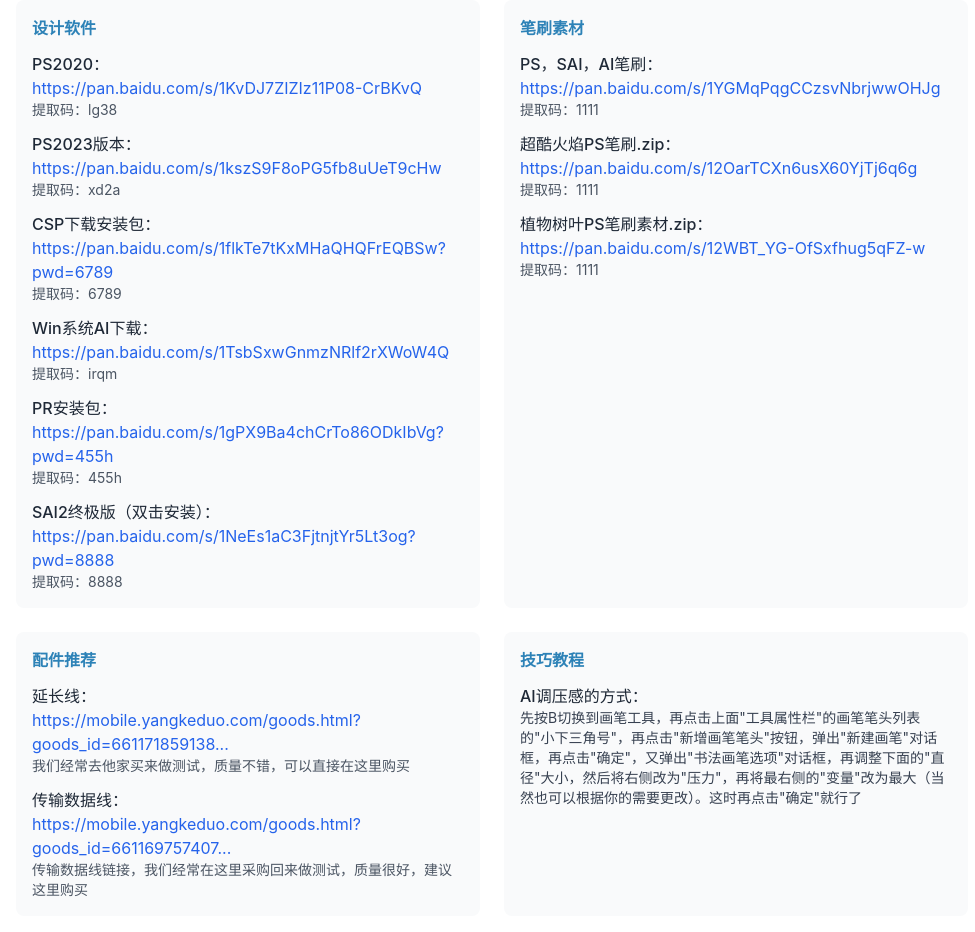
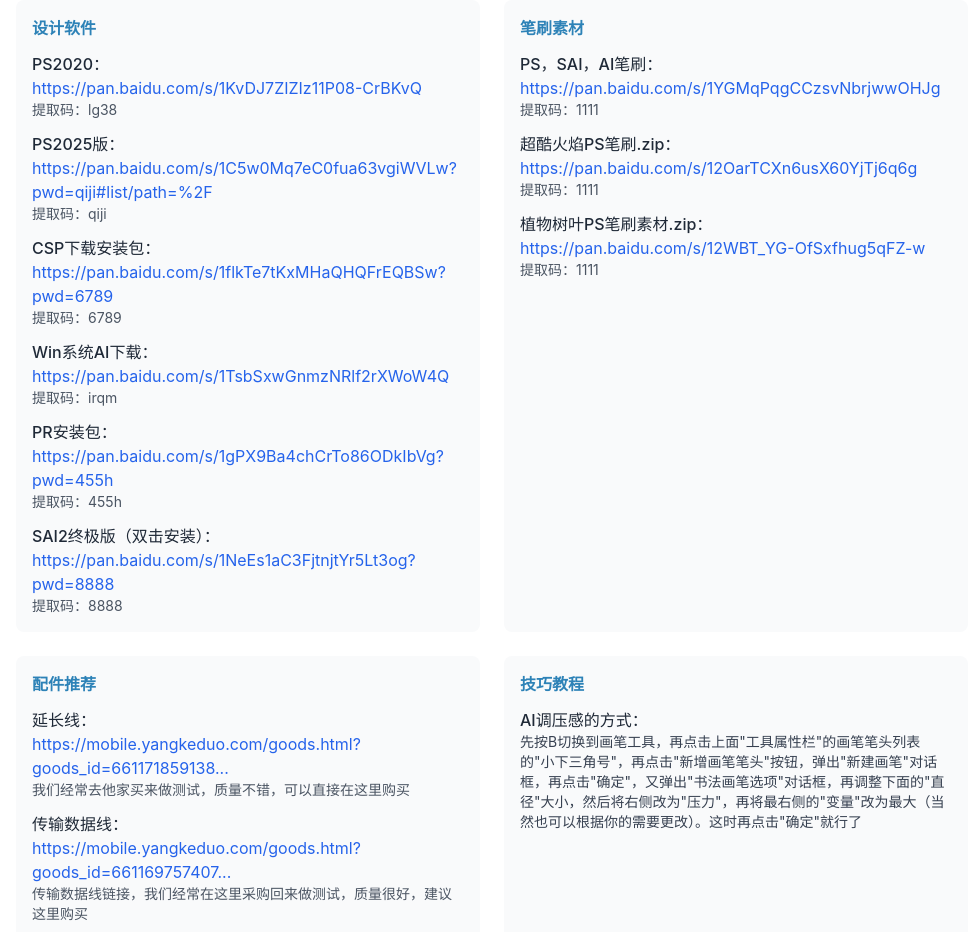
Before and after one commit to DK888666/888, a plain HTML site: page index.html in a window 1280 px wide. Shown: the part 3780-4712 px from the top of the page, without its empty margins (272-1247 px from the left). Drawn offline with nearby package versions, Linux system fonts and the light colour scheme.

Commit message:
Add files via upload

```diff
--- a/index.html
+++ b/index.html
@@ -637,9 +637,9 @@
                                     <p class="text-gray-600 text-sm">提取码：lg38</p>
                                 </li>
                                 <li>
-                                    <p class="font-medium">PS2023版本：</p>
-                                    <a href="https://pan.baidu.com/s/1kszS9F8oPG5fb8uUeT9cHw" target="_blank" class="text-blue-600 hover:underline">https://pan.baidu.com/s/1kszS9F8oPG5fb8uUeT9cHw</a>
-                                    <p class="text-gray-600 text-sm">提取码：xd2a</p>
+                                    <p class="font-medium">PS2025版：</p>
+                                    <a href="https://pan.baidu.com/s/1C5w0Mq7eC0fua63vgiWVLw?pwd=qiji#list/path=%2F" target="_blank" class="text-blue-600 hover:underline">https://pan.baidu.com/s/1C5w0Mq7eC0fua63vgiWVLw?pwd=qiji#list/path=%2F</a>
+                                    <p class="text-gray-600 text-sm">提取码：qiji</p>
                                 </li>
                                 <li>
                                     <p class="font-medium">CSP下载安装包：</p>
```
